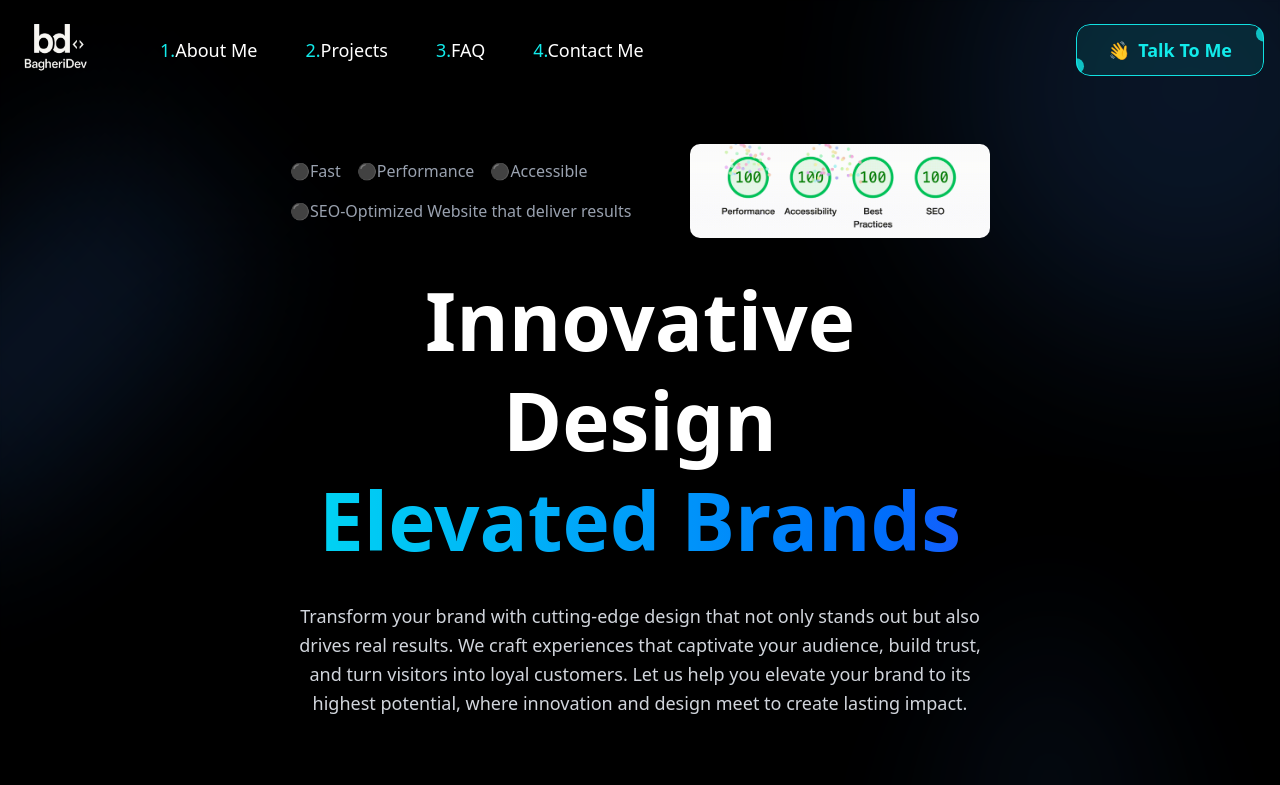
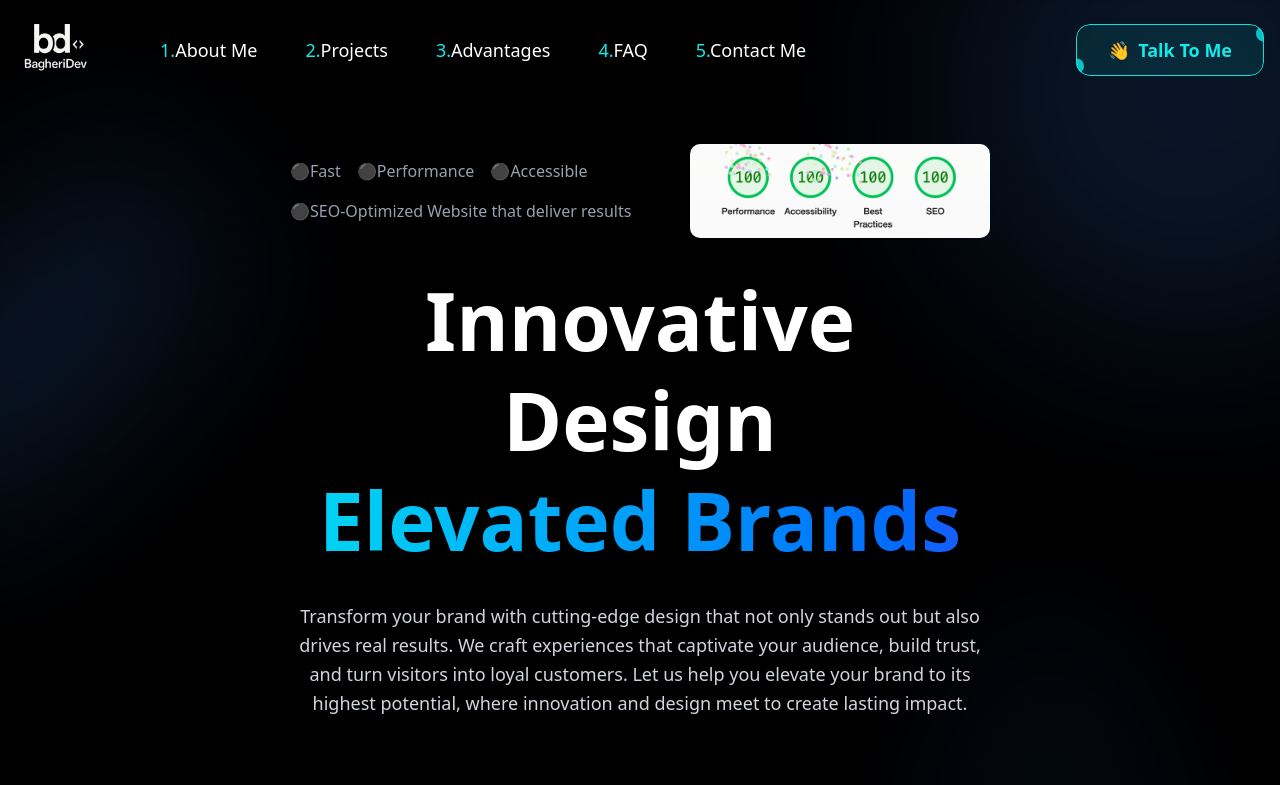
Before and after one commit to bagheri-dev/personal-website, a Next.js app: page / in a window 1280 px wide. Shown: the top 785 px of the page. Built offline with nearby package versions, Linux system fonts and the light colour scheme.

Commit message:
update header

```diff
--- a/src/Components/Layout/Header.tsx
+++ b/src/Components/Layout/Header.tsx
@@ -9,10 +9,10 @@ import Link from "next/link";
 
 const menu = [
     { id: 1, name: "About Me", src: "#about-me" },
-    // { id: 2, name: "Experience", src: "#experience" },
     { id: 2, name: "Projects", src: "#projects" },
-    { id: 3, name: "FAQ", src: "#faq" },
-    { id: 4, name: "Contact Me", src: "#contact-me" },
+    { id: 3, name: "Advantages", src: "#advantages" },
+    { id: 4, name: "FAQ", src: "#faq" },
+    { id: 5, name: "Contact Me", src: "#contact-me" },
 ];
 
 export const Header = () => {
```
